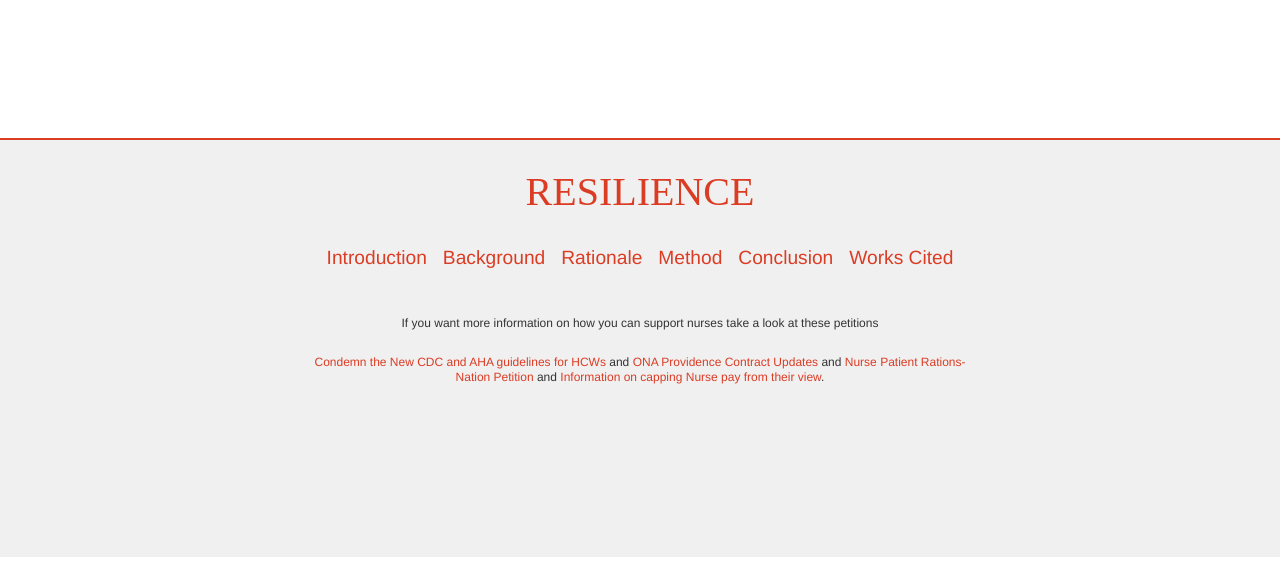
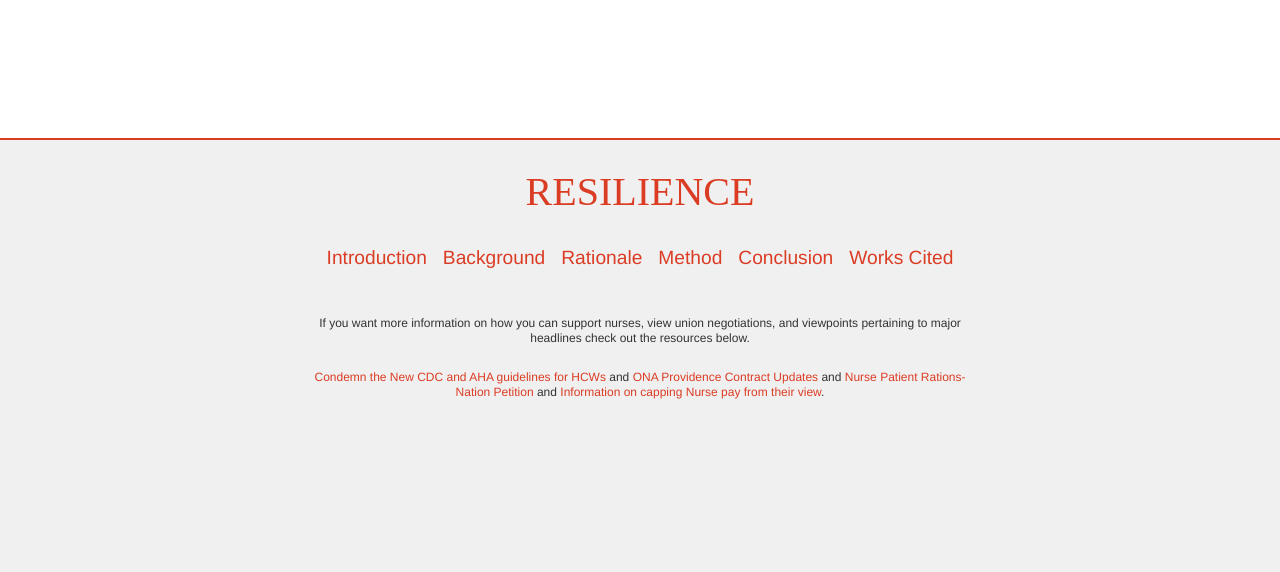
Before and after one commit to althomppdx/resilience-research, a website: page index.html in a window 1280 px wide. Shown: the part 3724-4296 px from the top of the page. Drawn offline with nearby package versions, Linux system fonts and the light colour scheme; a web font is replaced by a local one.

Commit message:
Update index.html

```diff
--- a/index.html
+++ b/index.html
@@ -188,7 +188,7 @@
   </ul>
 
   <small>
-   If you want more information on how you can support nurses take a look at these petitions
+   If you want more information on how you can support nurses, view union negotiations, and viewpoints pertaining to major headlines check out the resources below.
   </small>
   <small>
 
```
